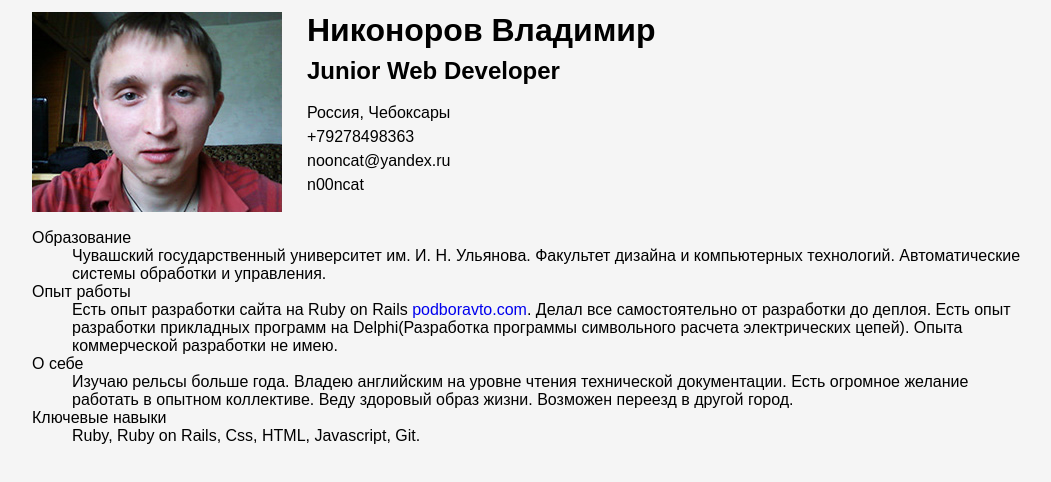
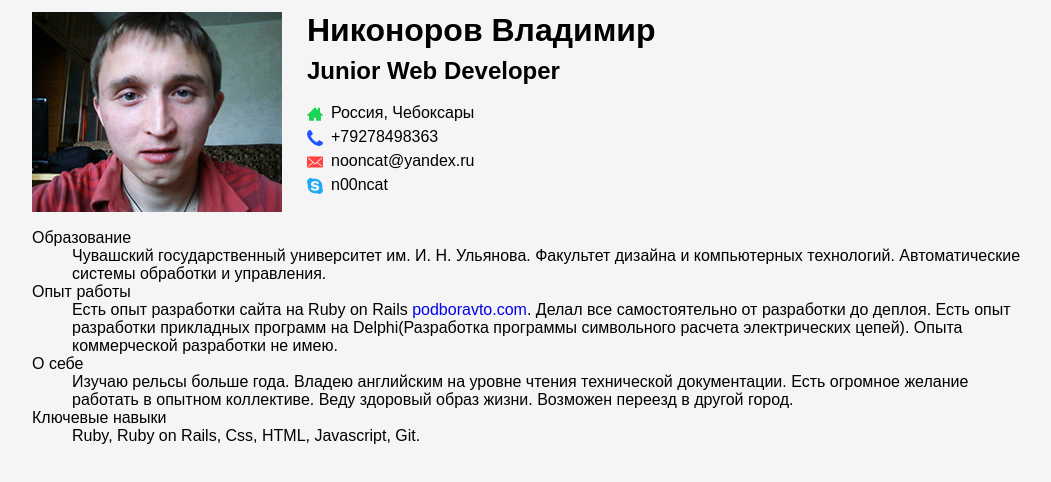
Before and after one commit to nooncat/resume, a plain HTML site: page index.html in a window 1280 px wide. Shown: the whole page, without its empty margins (112-1163 px from the left). Drawn offline with Linux system fonts and the light colour scheme.

Commit message:
add icons to contacts

```diff
--- a/assets/stylesheets/styles.css
+++ b/assets/stylesheets/styles.css
@@ -44,3 +44,29 @@ header .contacts a {
 header .contacts li {
   line-height: 1.5;
 }
+
+.icon {
+  display: inline-block;
+  background: url('../images/icons.png') no-repeat;
+  width: 16px;
+  height: 16px;
+  margin-right: 8px;
+  text-indent: -9999px;
+  vertical-align: middle;
+}
+
+.icon-home {
+  background-position: -20px -0px;
+}
+
+.icon-phone {
+  background-position: -20px -18px;
+}
+
+.icon-email {
+  background-position: -2px 0px;
+}
+
+.icon-skype {
+  background-position: -2px -18px;
+}
--- a/index.html
+++ b/index.html
@@ -12,10 +12,10 @@
       <h1>Никоноров Владимир</h1>
       <h2>Junior Web Developer</h2>
       <ul class="contacts">
-        <li>Россия, Чебоксары</li>
-        <li><a href="tel:+79278498363">+79278498363</a></li>
-        <li><a href="mailto:nooncat@yandex.ru">nooncat@yandex.ru</a></li>
-        <li><a href="skype:n00ncat?call">n00ncat</a></li>
+        <li><div class="icon icon-home">Место проживания:</div>Россия, Чебоксары</li>
+        <li><a href="tel:+79278498363"><div class="icon icon-phone">Телефон:</div>+79278498363</a></li>
+        <li><a href="mailto:nooncat@yandex.ru"><div class="icon icon-email">Email:</div>nooncat@yandex.ru</a></li>
+        <li><a href="skype:n00ncat?call"><div class="icon icon-skype">Skype:</div>n00ncat</a></li>
       </ul>
     </header>
     <dl class="resume-main">
```
Also changed, not shown: assets/images/icons.png (added).
